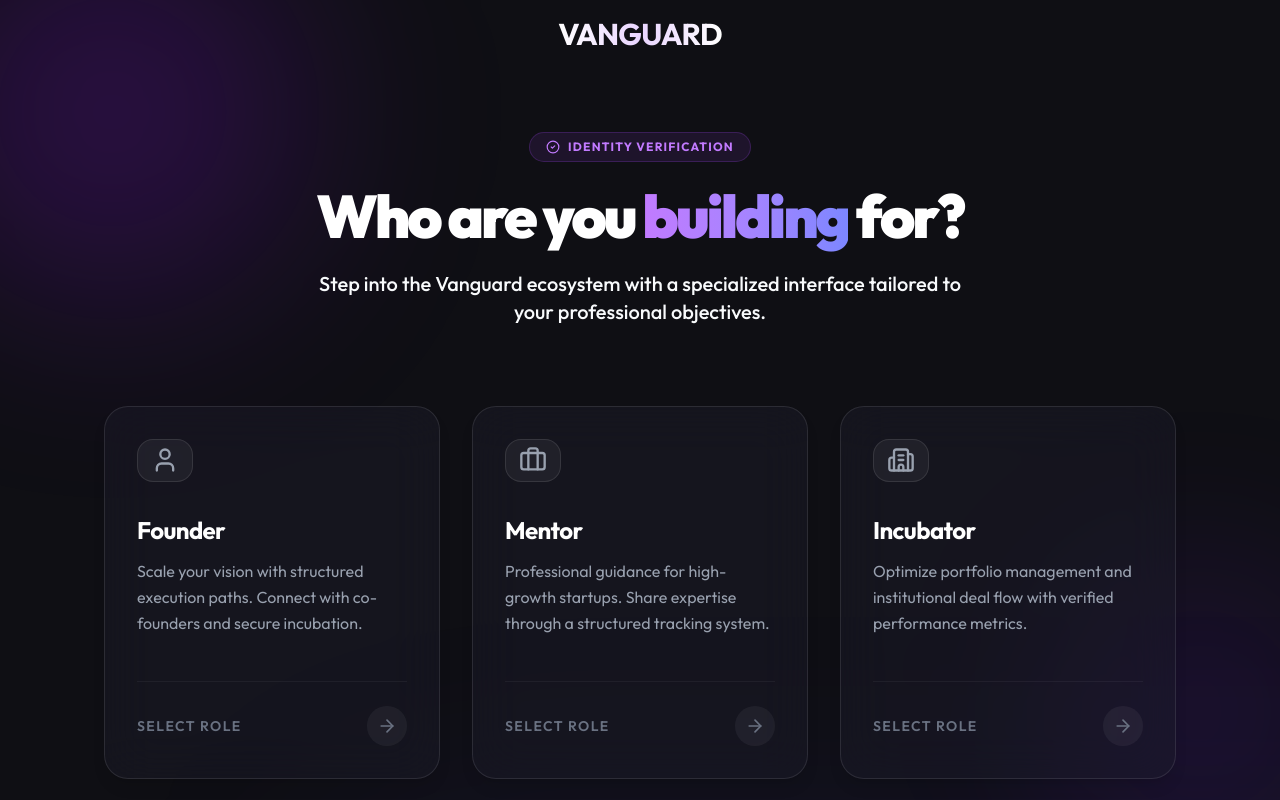
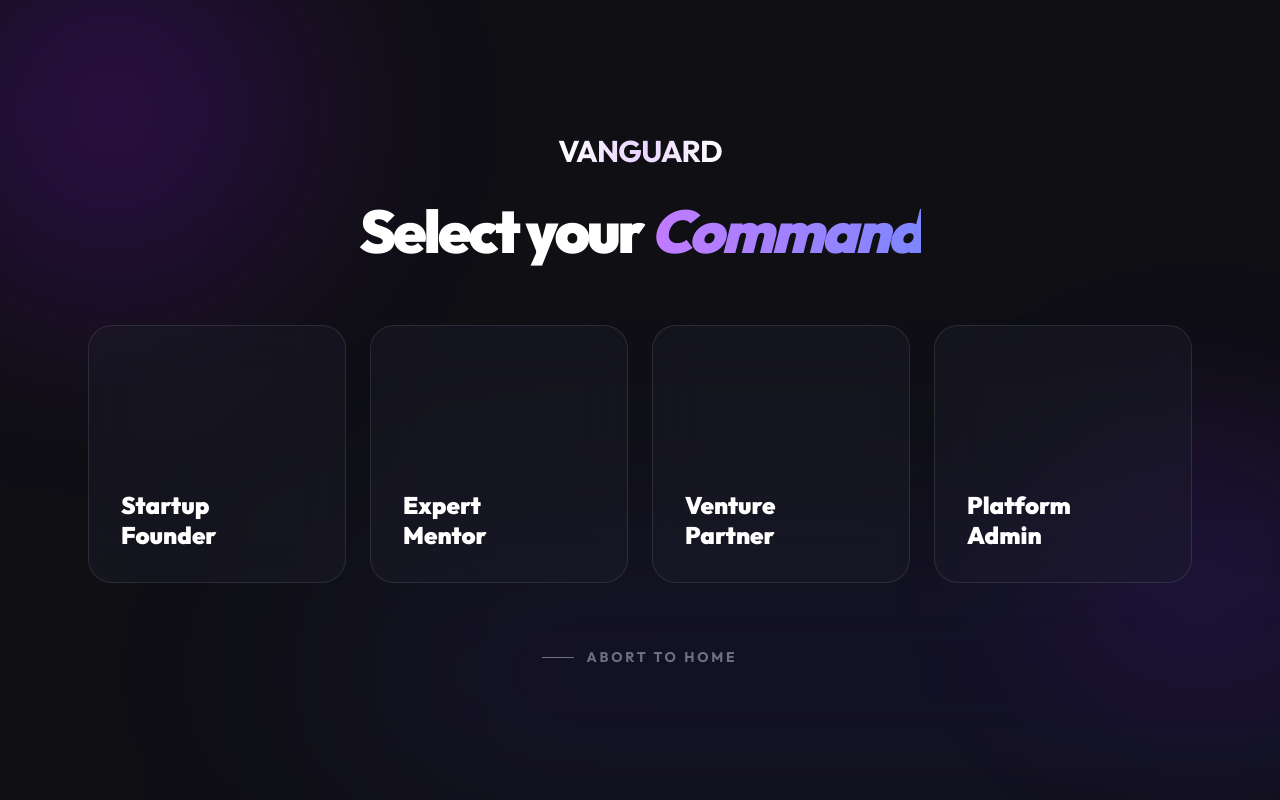
Before and after one commit to sanjanab-31/Youth_entrepreneur_network, a React (Vite) app: page /auth/role-selection in a window 1280 px wide. Shown: the top 800 px of the page. Built offline with nearby package versions, Linux system fonts and the light colour scheme.

Commit message:
Landing page altered

```diff
--- a/src/pages/Auth/RoleSelection.jsx
+++ b/src/pages/Auth/RoleSelection.jsx
@@ -1,43 +1,57 @@
-
-import React from 'react';
+import React, { useState } from 'react';
 import { useNavigate } from 'react-router-dom';
-import { motion } from 'framer-motion';
-import { User, Briefcase, Building2, ShieldCheck, ArrowRight, CheckCircle2 } from 'lucide-react';
+import { motion, AnimatePresence } from 'framer-motion';
+import { User, Briefcase, Building2, ShieldCheck, ArrowRight, Zap } from 'lucide-react';
 import AuthLayout from '../../layouts/AuthLayout';
 
-const RoleCard = ({ title, description, icon: Icon, onClick, accentColor = "purple", index }) => {
+const FlipCard = ({ title, description, icon: Icon, onClick, index, color = "purple" }) => {
+    const [isFlipped, setIsFlipped] = useState(false);
+
     return (
         <motion.div
-            initial={{ opacity: 0, y: 20 }}
-            animate={{ opacity: 1, y: 0 }}
-            transition={{ duration: 0.5, delay: index * 0.1 }}
+            initial={{ opacity: 0, scale: 0.9 }}
+            animate={{ opacity: 1, scale: 1 }}
+            transition={{ duration: 0.4, delay: index * 0.1 }}
+            className="relative w-full aspect-square cursor-pointer perspective-1000 group"
+            onMouseEnter={() => setIsFlipped(true)}
+            onMouseLeave={() => setIsFlipped(false)}
             onClick={onClick}
-            className="group relative bg-[#1E1E2F]/40 backdrop-blur-xl border border-white/10 rounded-3xl p-8 hover:bg-[#1E1E2F]/60 transition-all duration-500 cursor-pointer hover:border-purple-500/50 flex flex-col items-start text-left h-full shadow-lg hover:shadow-purple-500/10"
         >
-            {/* Hover Glow Effect */}
-            <div className="absolute inset-0 bg-gradient-to-br from-purple-600/5 via-transparent to-transparent opacity-0 group-hover:opacity-100 transition-opacity duration-500 rounded-3xl" />
+            <motion.div
+                className="w-full h-full relative preserve-3d"
+                animate={{ rotateY: isFlipped ? 180 : 0 }}
+                transition={{ duration: 0.4, ease: "easeInOut" }}
+                style={{ transformStyle: 'preserve-3d' }}
+            >
+                {/* Front Side */}
+                <div className="absolute inset-0 backface-hidden bg-[#1E1E2F]/40 backdrop-blur-xl border border-white/10 rounded-3xl p-8 flex flex-col justify-end group-hover:border-purple-500/30 transition-colors">
+                    <h3 className="text-2xl font-black text-white leading-tight">
+                        {title.split(' ').map((word, i) => (
+                            <span key={i} className="block">{word}</span>
+                        ))}
+                    </h3>
+                </div>
 
-            <div className={`w-14 h-14 rounded-2xl bg-white/5 flex items-center justify-center mb-8 border border-white/10 group-hover:border-${accentColor}-500/50 group-hover:bg-${accentColor}-500/10 transition-all duration-500`}>
-                <Icon className={`w-7 h-7 text-gray-400 group-hover:text-${accentColor}-400 transition-colors duration-500`} />
-            </div>
+                {/* Back Side */}
+                <div
+                    className="absolute inset-0 backface-hidden bg-gradient-to-br from-purple-900/40 to-[#1E1E2F] backdrop-blur-xl border border-purple-500/30 rounded-3xl p-8 flex flex-col justify-between shadow-2xl shadow-purple-500/10"
+                    style={{ transform: 'rotateY(180deg)', backfaceVisibility: 'hidden' }}
+                >
+                    <div className="space-y-4">
+                        <div className="w-10 h-10 rounded-xl bg-purple-500/20 flex items-center justify-center border border-purple-500/30">
+                            <Icon size={20} className="text-purple-400" />
+                        </div>
+                        <p className="text-gray-200 text-sm font-medium leading-relaxed">
+                            {description}
+                        </p>
+                    </div>
 
-            <div className="relative z-10 flex flex-col h-full w-full">
-                <h3 className="text-2xl font-bold text-white mb-3 tracking-tight group-hover:text-purple-300 transition-colors">
-                    {title}
-                </h3>
-                <p className="text-gray-400 text-base leading-relaxed mb-8 flex-grow">
-                    {description}
-                </p>
-
-                <div className="flex items-center justify-between w-full pt-6 border-t border-white/5 mt-auto">
-                    <span className="text-sm font-semibold text-gray-500 group-hover:text-white transition-colors uppercase tracking-widest">
-                        Select Role
-                    </span>
-                    <div className="w-10 h-10 rounded-full bg-white/5 flex items-center justify-center group-hover:bg-purple-600 transition-all duration-500 group-hover:rotate-[-45deg]">
-                        <ArrowRight className="w-5 h-5 text-gray-500 group-hover:text-white" />
+                    <div className="flex items-center justify-between pt-4 border-t border-white/10">
+                        <span className="text-white text-xs font-bold tracking-tight uppercase">Portal</span>
+                        <ArrowRight className="text-purple-400" size={18} />
                     </div>
                 </div>
-            </div>
+            </motion.div>
         </motion.div>
     );
 };
@@ -45,94 +59,75 @@ const RoleCard = ({ title, description, icon: Icon, onClick, accentColor = "purp
 const RoleSelection = () => {
     const navigate = useNavigate();
 
-    const handleRoleSelect = (role) => {
-        navigate(`/auth/login?role=${role}`);
-    };
+    const roles = [
+        {
+            id: 'founder',
+            title: 'Startup Founder',
+            description: 'Execute your vision with structured paths and verified metrics. Find co-founders and incubation support.',
+            icon: User
+        },
+        {
+            id: 'mentor',
+            title: 'Expert Mentor',
+            description: 'Guide the next generation of innovators with operational insights and structured feedback tools.',
+            icon: Briefcase
+        },
+        {
+            id: 'incubator',
+            title: 'Venture Partner',
+            description: 'Discover verified startups, manage institutional deal flow, and track portfolio performance.',
+            icon: Building2
+        },
+        {
+            id: 'admin',
+            title: 'Platform Admin',
+            description: 'Internal governance and management portal for the Vanguard ecosystem control center.',
+            icon: ShieldCheck
+        }
+    ];
 
     return (
         <AuthLayout>
-            <div className="w-full max-w-6xl mx-auto px-6 py-12">
-                <div className="text-center mb-20">
-                    <motion.div
-                        initial={{ opacity: 0, scale: 0.9 }}
-                        animate={{ opacity: 1, scale: 1 }}
-                        transition={{ duration: 0.5 }}
-                        className="inline-flex items-center gap-2 px-4 py-1.5 rounded-full bg-purple-500/10 border border-purple-500/20 text-purple-400 text-xs font-bold uppercase tracking-widest mb-6"
-                    >
-                        <CheckCircle2 size={14} />
-                        Identity Verification
-                    </motion.div>
+            <style>{`
+                .perspective-1000 { perspective: 1000px; }
+                .preserve-3d { transform-style: preserve-3d; }
+                .backface-hidden { backface-visibility: hidden; }
+            `}</style>
 
-                    <motion.h2
-                        initial={{ opacity: 0, y: -20 }}
-                        animate={{ opacity: 1, y: 0 }}
-                        transition={{ duration: 0.6, delay: 0.1 }}
-                        className="text-5xl md:text-6xl font-black text-white tracking-tighter mb-6"
-                    >
-                        Who are you <span className="text-transparent bg-clip-text bg-gradient-to-r from-purple-400 via-violet-400 to-indigo-400">building</span> for?
-                    </motion.h2>
+            <div className="w-full h-full max-w-7xl px-6 flex flex-col items-center justify-center">
+                <motion.div
+                    initial={{ opacity: 0, y: -20 }}
+                    animate={{ opacity: 1, y: 0 }}
+                    className="text-center mb-16"
+                >
+                    <h2 className="text-5xl md:text-6xl font-black text-white tracking-tighter">
+                        Select your <span className="text-transparent bg-clip-text bg-gradient-to-r from-purple-400 to-indigo-400 italic">Command</span>
+                    </h2>
+                </motion.div>
 
-                    <motion.p
-                        initial={{ opacity: 0 }}
-                        animate={{ opacity: 1 }}
-                        transition={{ duration: 0.6, delay: 0.2 }}
-                        className="text-gray-450 text-xl max-w-2xl mx-auto font-medium"
-                    >
-                        Step into the Vanguard ecosystem with a specialized interface tailored to your professional objectives.
-                    </motion.p>
+                <div className="grid grid-cols-1 sm:grid-cols-2 lg:grid-cols-4 gap-6 w-full mb-8">
+                    {roles.map((role, idx) => (
+                        <FlipCard
+                            key={role.id}
+                            index={idx}
+                            title={role.title}
+                            description={role.description}
+                            icon={role.icon}
+                            onClick={() => navigate(`/auth/login?role=${role.id}`)}
+                        />
+                    ))}
                 </div>
 
-                <div className="grid grid-cols-1 md:grid-cols-3 gap-8 mb-16 px-4">
-                    <RoleCard
-                        index={0}
-                        title="Founder"
-                        description="Scale your vision with structured execution paths. Connect with co-founders and secure incubation."
-                        icon={User}
-                        onClick={() => handleRoleSelect('founder')}
-                        accentColor="purple"
-                    />
-
-                    <RoleCard
-                        index={1}
-                        title="Mentor"
-                        description="Professional guidance for high-growth startups. Share expertise through a structured tracking system."
-                        icon={Briefcase}
-                        onClick={() => handleRoleSelect('mentor')}
-                        accentColor="purple"
-                    />
-
-                    <RoleCard
-                        index={2}
-                        title="Incubator"
-                        description="Optimize portfolio management and institutional deal flow with verified performance metrics."
-                        icon={Building2}
-                        onClick={() => handleRoleSelect('incubator')}
-                        accentColor="purple"
-                    />
-                </div>
-
-                <motion.div
+                <motion.button
                     initial={{ opacity: 0 }}
                     animate={{ opacity: 1 }}
                     transition={{ delay: 0.8 }}
-                    className="flex flex-col items-center border-t border-white/5 pt-12"
+                    onClick={() => navigate('/')}
+                    className="mt-8 text-gray-500 hover:text-white font-bold transition-all text-sm uppercase tracking-[0.2em] flex items-center gap-3 group"
                 >
-                    <p className="text-gray-500 text-sm mb-6 font-medium">Internal Administration Access</p>
-                    <button
-                        onClick={() => handleRoleSelect('admin')}
-                        className="group flex items-center px-8 py-3 rounded-2xl bg-[#1E1E2F] border border-white/5 text-gray-400 hover:text-white hover:border-purple-500/30 transition-all duration-300 shadow-xl"
-                    >
-                        <ShieldCheck className="w-5 h-5 mr-3 group-hover:text-purple-400 transition-colors" />
-                        <span className="font-bold tracking-tight">Access Control Portal</span>
-                    </button>
-
-                    <button
-                        onClick={() => navigate('/')}
-                        className="mt-8 text-gray-600 hover:text-gray-400 text-sm font-bold transition-colors"
-                    >
-                        Back to Landing
-                    </button>
-                </motion.div>
+                    <div className="w-8 h-[1px] bg-gray-500 group-hover:bg-white group-hover:w-12 transition-all" />
+                    Abort to Home
+                </motion.button>
             </div>
         </AuthLayout>
     );
```
